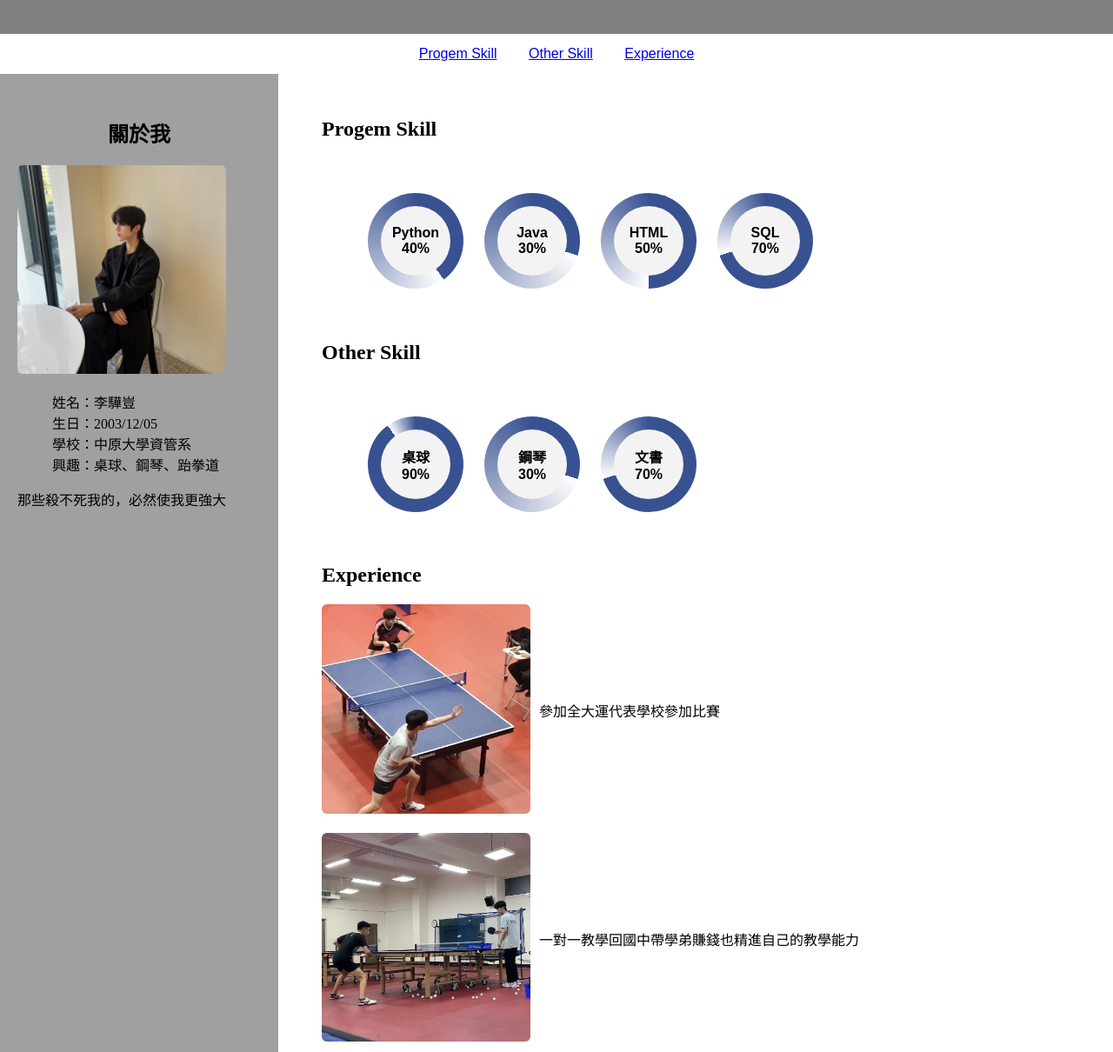
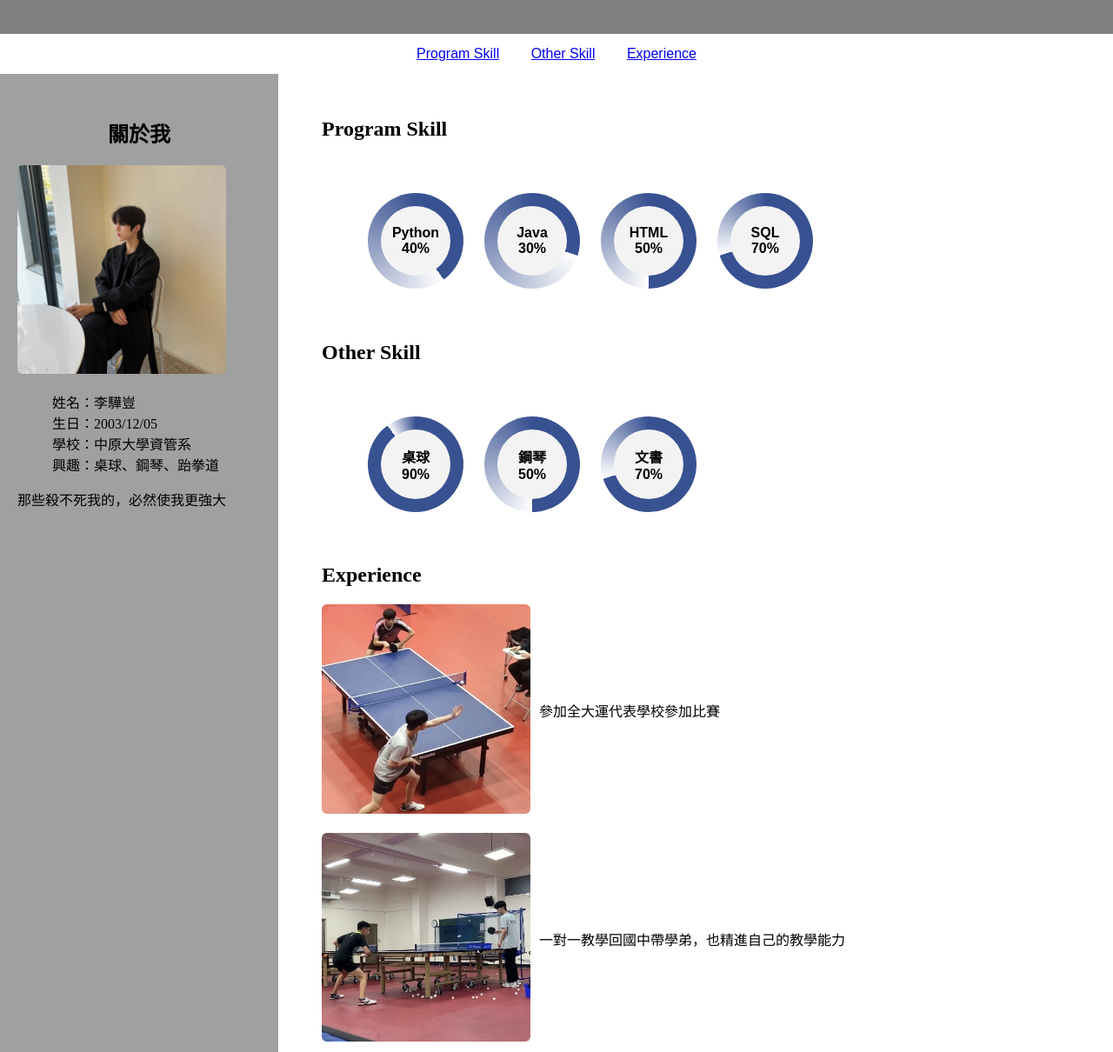
Before and after one commit to huakailee/huakailee.github.io, a plain HTML site: page index.html in a window 1280 px wide. Shown: the part 90-1300 px from the top of the page at 87% size. Drawn offline with Linux system fonts and the light colour scheme.

Commit message:
Fixed content

```diff
--- a/index.html
+++ b/index.html
@@ -5,9 +5,8 @@
     <meta http-equiv="X-UA-Compatible" content="IE=edge" />
     <meta name="viewport" content="width=device-width, initial-scale=1.0" />
     <title>個人網頁-李驊豈</title>
+    <link rel="stylesheet" href="Assets/css/index.css">
   </head>
-
-  <link rel="stylesheet" href="Assets/css/index.css">
 
   <body>
     <header>
@@ -15,7 +14,7 @@
     </header>
 
     <nav>
-      <a href="#Progem">Progem Skill</a>
+      <a href="#Program">Program Skill</a>
       <a href="#Other">Other Skill</a>
       <a href="#Experience">Experience</a>
     </nav>
@@ -43,7 +42,7 @@
     </aside>
     <article>
       <section>
-        <h2 id="Progem">Progem Skill</h2>
+        <h2 id="Program">Program Skill</h2>
         <p>
           <div class="program">
             <div class="cir" style="--percen: 40;">
@@ -68,8 +67,8 @@
               <div class="cir" style="--percen: 90;">
                   <div class="label">桌球<br>90%</div>
               </div>
-              <div class="cir" style="--percen: 30;">
-                  <div class="label">鋼琴<br>30%</div>
+              <div class="cir" style="--percen: 50;">
+                  <div class="label">鋼琴<br>50%</div>
               </div>
               <div class="cir" style="--percen: 70;">
                   <div class="label">文書<br>70%</div>
@@ -96,7 +95,7 @@
               </div>
               <div class="lifeRight">
                 <p>
-                  一對一教學回國中帶學弟賺錢也精進自己的教學能力
+                  一對一教學回國中帶學弟，也精進自己的教學能力
                 </p>
               </div>
             </div> <br>
@@ -106,7 +105,7 @@
               </div>
               <div class="lifeRight">
                 <p>
-                  大一管理學志工-木匠的家
+                  大一管理學志工團體活動-木匠的家
                 </p>
               </div>
             </div> <br>
```
